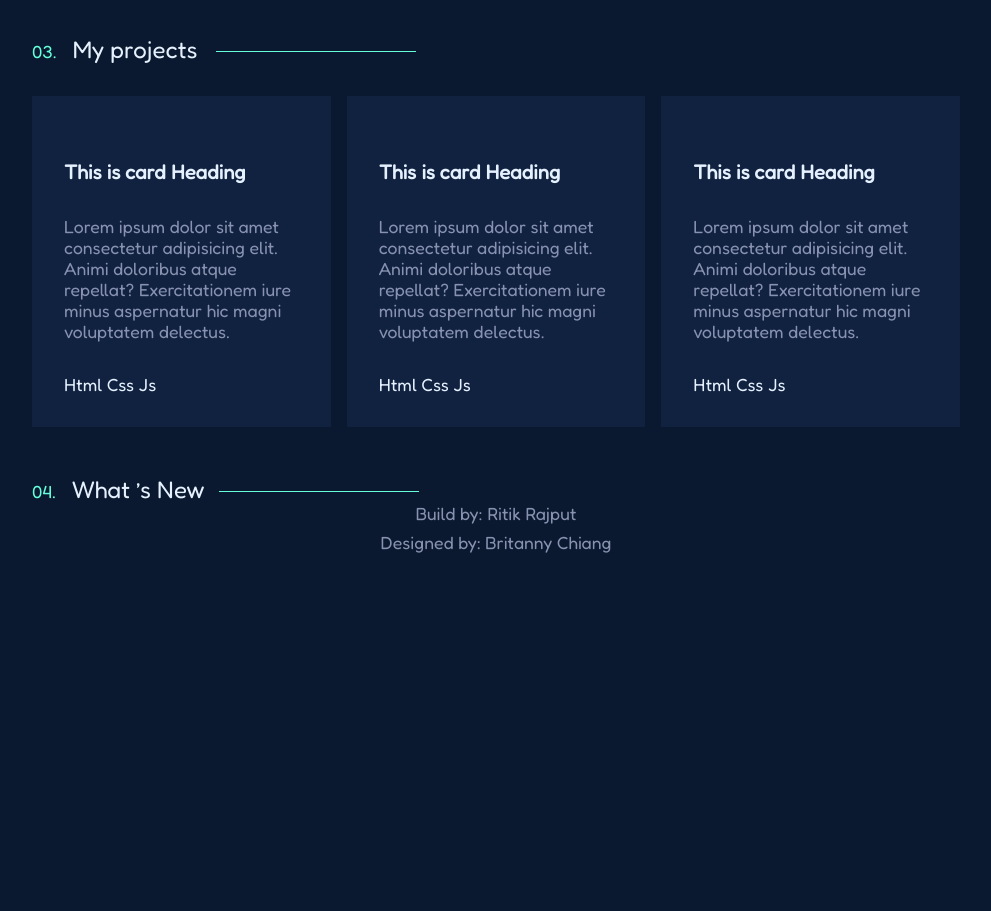
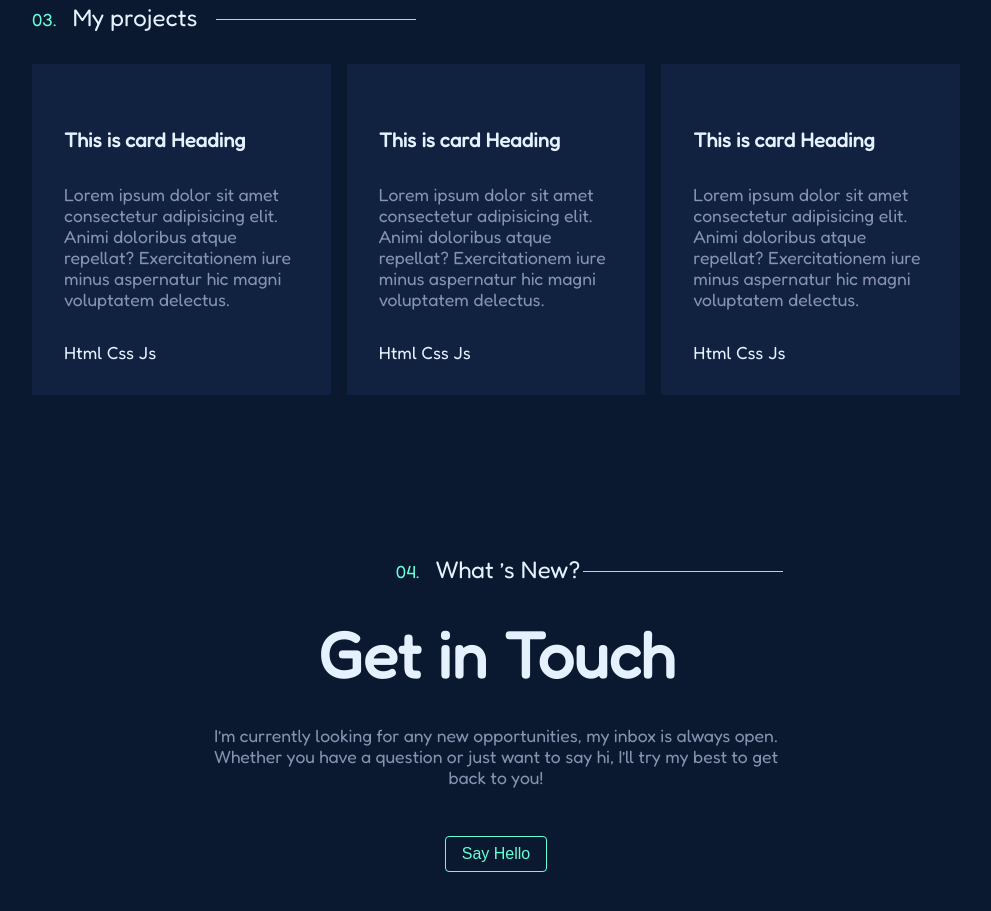
Before and after one commit to RitikRajput696/v3, a plain HTML site: page index.html in a window 1280 px wide. Shown: the part 1293-2204 px from the top of the page, without its empty margins (144-1135 px from the left). Before the commit the page ends 1877 px from the top, so only its background shows below. Drawn offline with Linux system fonts and the light colour scheme.

Commit message:
added contect section

```diff
--- a/index.html
+++ b/index.html
@@ -166,8 +166,19 @@
 
             <!-- contect me section  -->
             <section class="contact__me" id="contact-me">
-                <span class="text-green">04.</span><span class="mid-heading ">What &#8217;s New</span>
+                <div class="contact-container">
+                    <div>
+                        <span class="text-green">04.</span><span class="mid-heading ">What &#8217;s New?</span>
+                    </div>
 
+                    <h1>Get in Touch</h1>
+                    <p>
+                        I’m currently looking for any new opportunities, my inbox is always open. Whether
+                        you have a question or just want to say hi, I’ll try my best to get back to you!
+                    </p>
+                    <button>Say Hello</button>
+
+                </div>
             </section>
 
 
--- a/sass/components/_card.scss
+++ b/sass/components/_card.scss
@@ -30,4 +30,7 @@
       color: clr.$slate;
     }
   }
+  .card-label {
+    margin-top: auto;
+  }
 }
--- a/sass/layout/_contact-section.scss
+++ b/sass/layout/_contact-section.scss
@@ -1,4 +1,24 @@
 .contact__me {
+  display: flex;
+  flex-direction: column;
+  align-items: center;
+  justify-content: center;
+  padding-top: 10rem;
+  & > div {
+    max-width: 600px;
+    display: flex;
+    flex-direction: column;
+    align-items: center;
+    gap: 2rem;
+  }
+  h1 {
+    font-size: 4rem;
+  }
+  h1,
+  p {
+    text-align: center;
+  }
+
   .mid-heading::after {
     left: 10.2rem;
   }
--- a/sass/layout/_footer.scss
+++ b/sass/layout/_footer.scss
@@ -1,6 +1,7 @@
 @use "../utils/color" as clr;
 
 footer {
+  padding-top: 10rem;
   display: flex;
   flex-direction: column;
   justify-content: center;
--- a/sass/layout/_section-hero.scss
+++ b/sass/layout/_section-hero.scss
@@ -8,7 +8,6 @@
   .name,
   .job {
     font-size: 5vw;
-    margin-bottom: 1rem;
   }
   .name {
     color: clr.$lightest-slate;
--- a/sass/utils/_breakpoint.scss
+++ b/sass/utils/_breakpoint.scss
@@ -1,13 +1,23 @@
 @use "../utils/color" as clr;
 
 @media (max-width: 1275px) {
+  .hero {
+    .name,
+    .job {
+      font-size: 3rem !important;
+    }
+  }
   .my__project {
     .card-container {
       grid-template-columns: 1fr 1fr;
     }
   }
 }
-
+//
+//
+//
+//
+//
 @media (max-width: 1000px) {
   nav {
     .nav__links {
@@ -75,15 +85,23 @@
       min-width: 300px;
     }
   }
+}
+//
+//
+//
+//
 
-  // // my project section
-  // .my__project {
-  //   .card-container {
-  //     grid-template-columns: 1fr 1fr;
-  //   }
-  // }
+@media (max-width: 925px) {
+  .my__project {
+    .card-container {
+      grid-template-columns: 1fr;
+    }
+  }
 }
-
+//
+//
+//
+//
 //mobile view
 @media (max-width: 768px) {
   .grid__container {
@@ -112,3 +130,11 @@
     padding: 3rem 1rem 0 1rem !important;
   }
 }
+
+@media (max-width: 450px) {
+  .contact__me {
+    h1 {
+      font-size: 2rem !important;
+    }
+  }
+}
```
Also changed, not shown: css/style.css.
